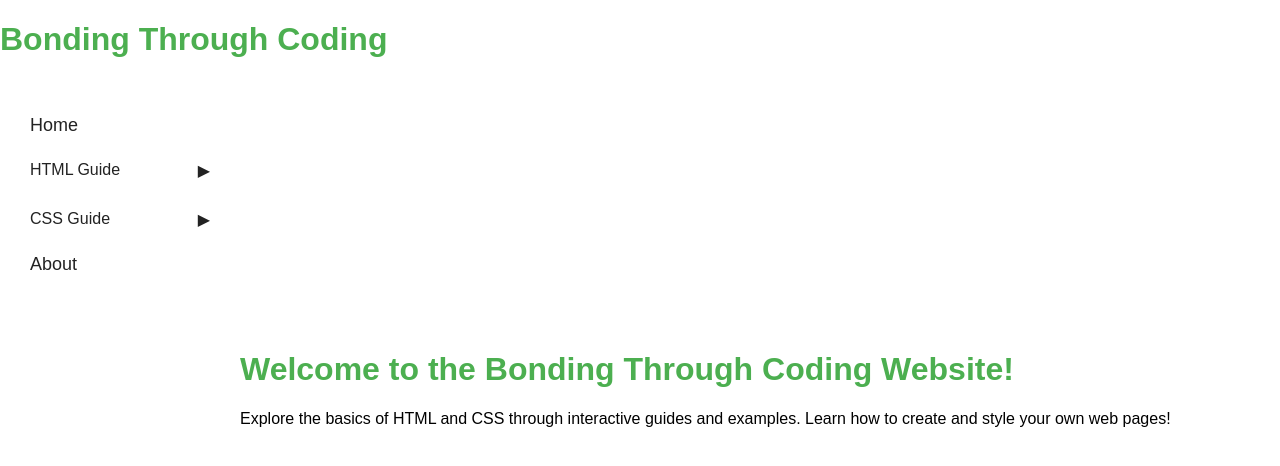
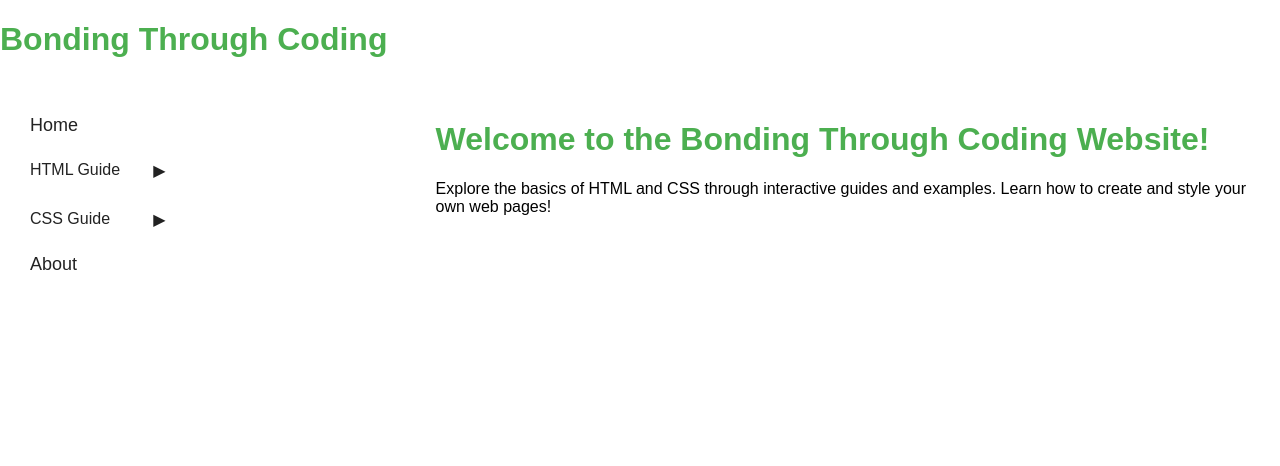
Before and after one commit to BondingThroughCoding/resources, a Jekyll site: the page built from index.md, in a window 1280 px wide. Shown: the top 466 px of the page. Built offline with Jekyll 4.4.1, drawn with Linux system fonts in a browser that asks for light colours.

Commit message:
Add subcontainer for sidebar and content layout with flexbox

```diff
--- a/_layouts/default.html
+++ b/_layouts/default.html
@@ -10,11 +10,14 @@
 
     <div class="container">
         <h1>Bonding Through Coding</h1>
-        <div class="sidebar">
-            {% include sidebar.html %}
-        </div>
-        <div class="content">
-            {{ content }}
+        <div class="subcontainer">
+
+            <div class="sidebar">
+                {% include sidebar.html %}
+            </div>
+            <div class="content">
+                {{ content }}
+            </div>
         </div>
     </div>
 
--- a/css/styles.css
+++ b/css/styles.css
@@ -26,3 +26,7 @@ header {
 h1 {
   color: #4CAF50;
 }
+.subcontainer {
+  display: flex;
+  flex-direction: row;
+}
```
